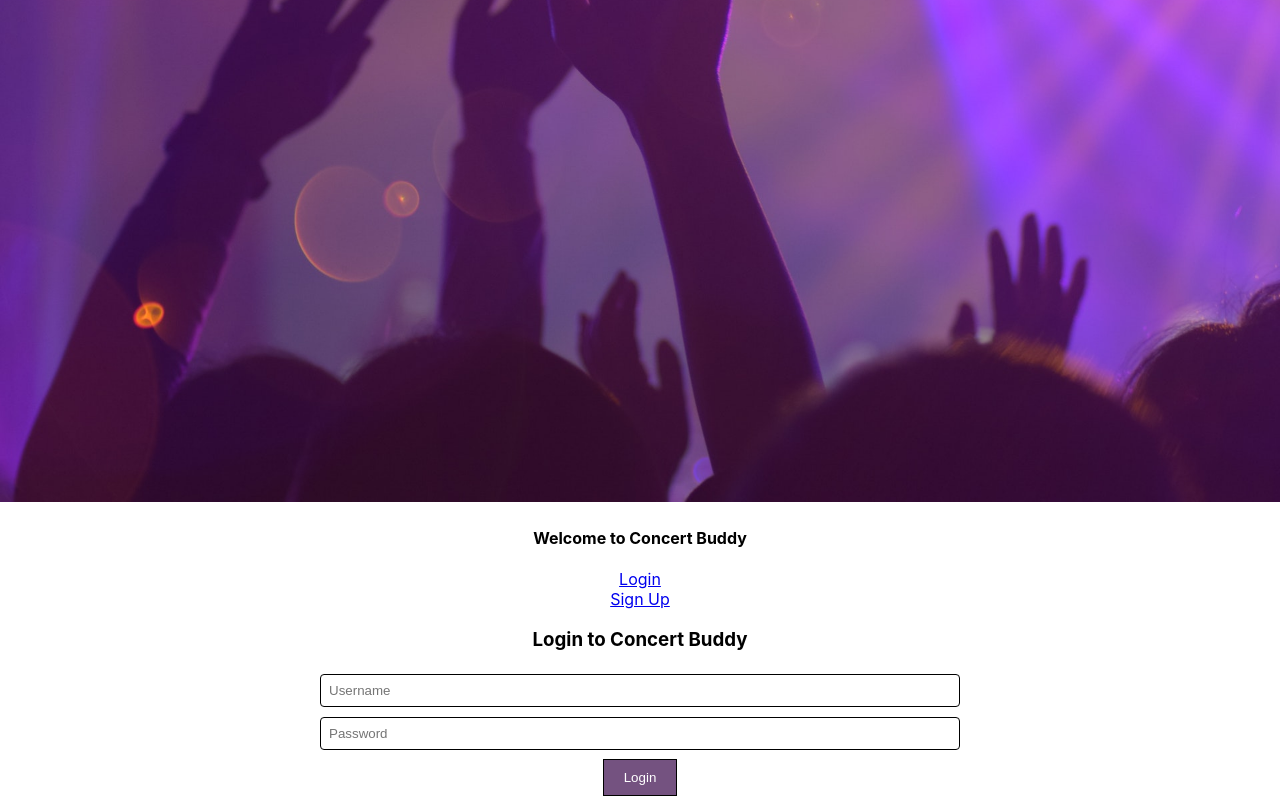
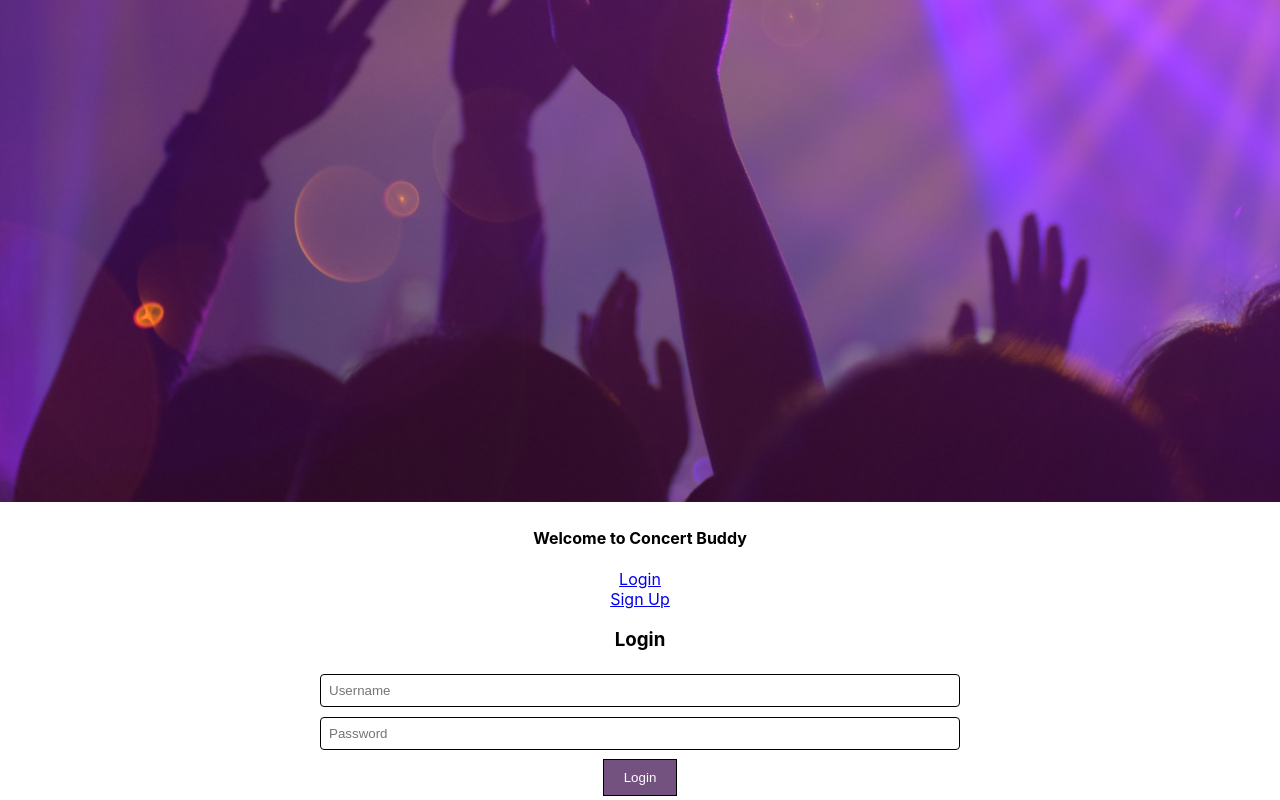
Before and after one commit to racheladaw/concert-buddy-frontend, a React (Create React App) app: page /login in a window 1280 px wide. Shown: the part 351-1151 px from the top of the page. Built offline with nearby package versions, Linux system fonts and the light colour scheme; no server answers.

Commit message:
Changed header to Login

```diff
--- a/src/components/Login.js
+++ b/src/components/Login.js
@@ -26,7 +26,7 @@ class Login extends React.Component {
   render() {
     return (
       <div className="Login">
-        <h3>Login to Concert Buddy</h3>
+        <h3>Login</h3>
         <form onSubmit={this.handleSubmit}>
           <input
             className="text-input"
```
